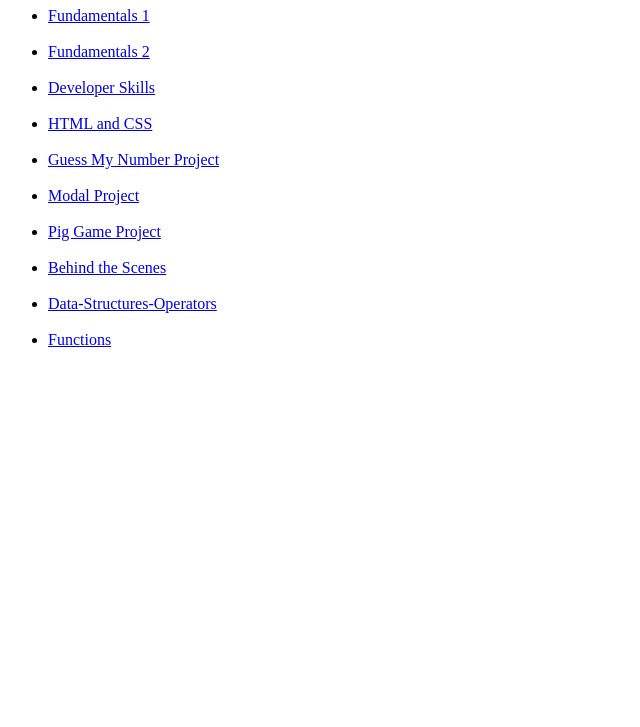
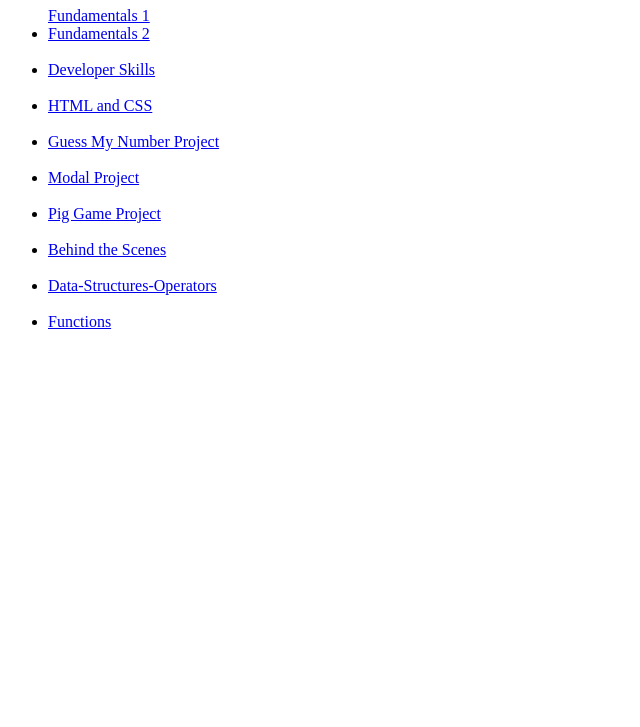
Before and after one commit to csmitty97/javascript_course, a plain HTML site: page index.html in a window 1280 px wide. Shown: the part 73-800 px from the top of the page, without its empty margins (0-640 px from the left). Drawn offline with Linux system fonts and the light colour scheme.

Commit message:
Update index.html

```diff
--- a/index.html
+++ b/index.html
@@ -14,7 +14,7 @@
   <h1>Caleb Smith</h1>
   <nav>
     <ul>
-      <li><a href="fundamentals-1/index.html">Fundamentals 1</a></li><br>
+      <a href="fundamentals-1/index.html">Fundamentals 1</a><br>
       <li><a href="fundamentals-2/index.html">Fundamentals 2</a></li><br>
       <li><a href="developer-skills/index.html">Developer Skills</a></li><br>
       <li><a href="html-css/index.html">HTML and CSS</a></li><br>
```
